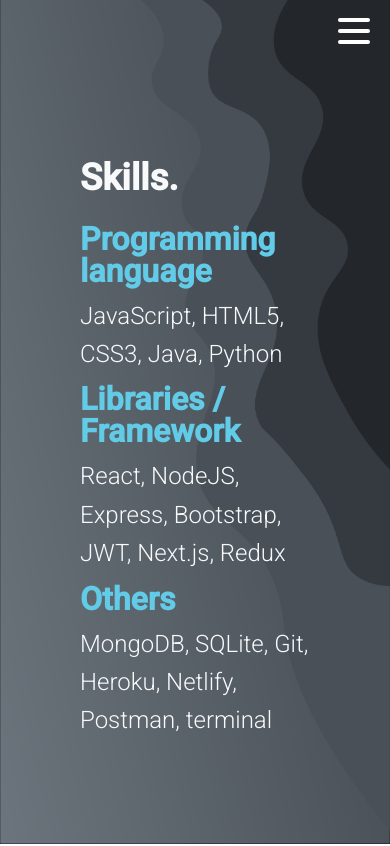
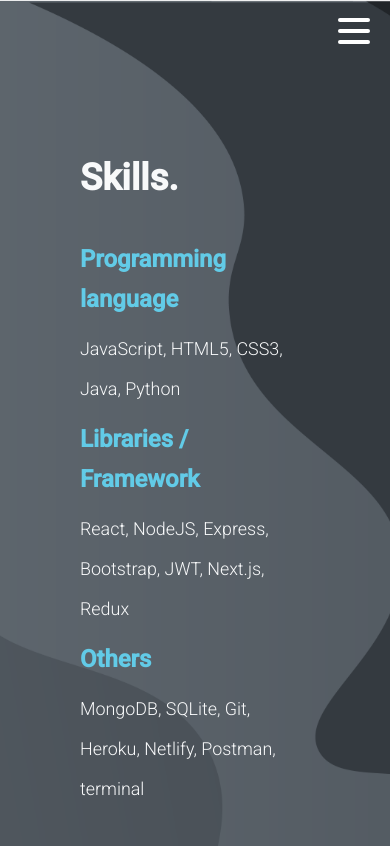
Before and after one commit to robertmoscaliuc96/Portfolio, a Next.js app: page /about in a window 390 px wide. Shown: the top 846 px of the page. Built offline with nearby package versions, Linux system fonts and the light colour scheme.

Commit message:
responsive update

```diff
--- a/pages/about.js
+++ b/pages/about.js
@@ -6,7 +6,7 @@ const About = () =>(
       <div className="homepage">
         <HeadInner/>
         <Navbar/>
-            <div className="home-image">
+            <div className="about-image">
                 <div className="about-inner">
                     <div className="language">
                         <h1 className="large-skill">Skills.</h1>
--- a/style/index.css
+++ b/style/index.css
@@ -83,6 +83,14 @@
   height: 100vh;
   margin: auto;
   overflow-x: unset;
+  }
+.about-image{
+  background: url('../public/background5.png') no-repeat center top/cover;
+  width: 100%;
+  height: 100vh;
+
+
+
   }
 
 
@@ -379,6 +387,8 @@
   grid-template-columns: 3fr 2fr;
   grid-gap:1rem;
   animation: para 2s 1;
+  line-height: 5rem;
+
 
 }
 
@@ -386,18 +396,16 @@
   color: var(--text-color);
   font-size: calc(25px + 3vw);
   font-weight: bold;
-  line-height: 1;
-  margin-bottom: 1rem;
+  margin-bottom: 2rem;
 }
 .language h3 {
   color: var(--dif-color);
-  font-size: 2rem;
-  line-height: 2rem;
+  font-size: calc(20px + 1vw);
   padding: 10px 0;
 }
 .language p{
   color: var(--text-color);
-  font-size: 1.5rem;
+  font-size: calc(14px + 1vw);
   font-weight: 300;
 }
 
@@ -408,10 +416,10 @@
 .skills-info{
   justify-content: center;
   align-items: center;
-  font-size: 1.6rem;
+  font-size: calc(9px + 1vw);
 }
 .skills-info p{
-  font-size: 1.6rem;
+  font-size: calc(14px + 1vw);
   color: var(--text-color);
   padding: 2rem 0;
   text-align: right;
@@ -670,6 +678,10 @@
     grid-template-columns: repeat(1,1fr);
     padding: 10rem 5rem;
     gap: 10rem;
+    line-height: 2.5rem;
+  }
+  .about-image{
+   height: auto;
   }
 
 }
@@ -688,15 +700,18 @@
     padding-bottom: 0;
     margin-bottom: 0;
     font-size: 7vw;
+    font-weight: 300;
+    word-spacing: normal;
     width: 100%;
   }
   .paragraph{
     padding-right: 5%;
-    font-size: 2.8vw;
+    font-size: calc(5px + 2.8vw);
   }
   .large-logo{
       margin-left: 20%;
       padding-top: 0%;
+      margin-top: 0;
       display: inline;
       gap:0;
   }
@@ -712,6 +727,10 @@
     margin-left: -30px;
   }
 
+  .about-inner{
+    line-height: 2.5rem;
+  }
+
 }
 @media (min-width: 480px){
 
```
